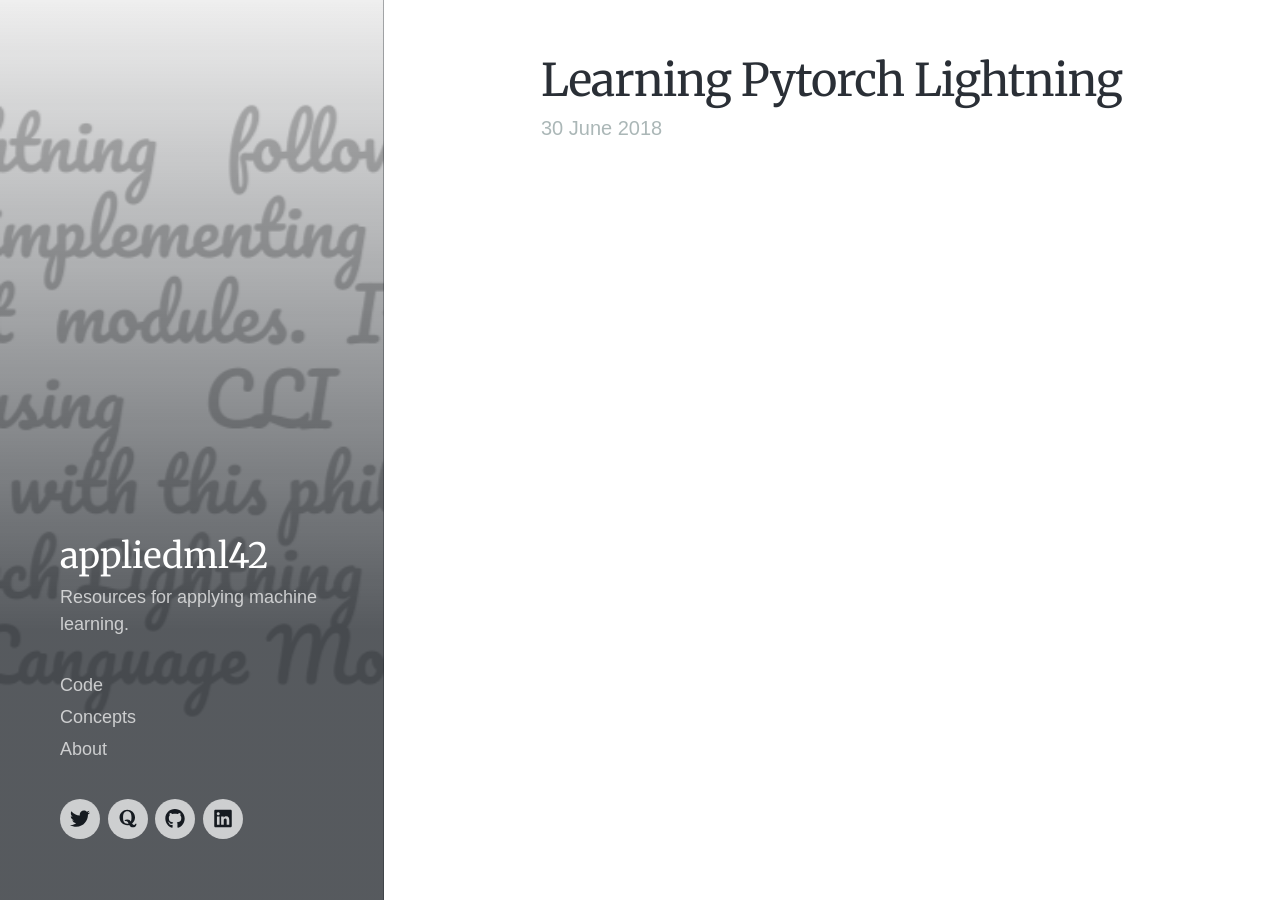
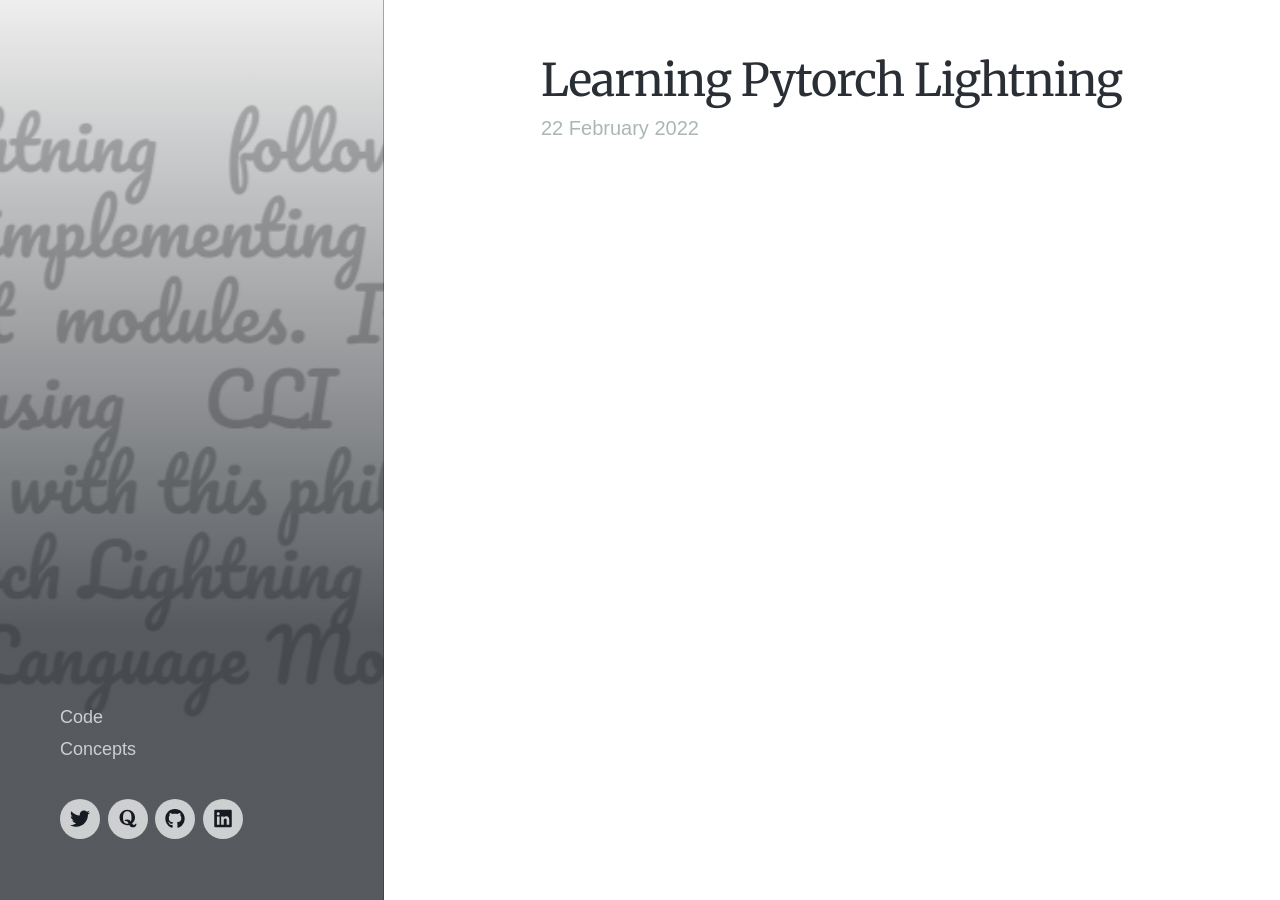
Before and after one commit to appliedml42/appliedml42.github.io, a Jekyll site: the page built from _posts/2022-02-22-pytorch-lightning.md, in a window 1280 px wide and 900 px high. Built offline with Jekyll 4.4.1, drawn with Linux system fonts in a browser that asks for light colours; nearby versions of some CDN libraries; some web fonts are replaced.

Commit message:
ux updates

```diff
--- a/_data/settings.yml
+++ b/_data/settings.yml
@@ -1,7 +1,7 @@
 basic_settings:
   site_title: appliedml42
   site_tagline: Resources for applying machine learning.
-  favicon_image: /images/favicon.png
+  favicon_image:
 
 header_settings:
   logo_image:
@@ -14,8 +14,6 @@ menu_settings:
       url: '/'
     - title: 'Concepts'
       url: '/projects/'
-    - title: 'About'
-      url: '/about'
 
 grid_settings:
   grid_spacing: 10
--- a/_includes/header.html
+++ b/_includes/header.html
@@ -12,12 +12,12 @@
 			<img src="{{ site.data.settings.header_settings.logo_image | relative_url }}" class="header__logo__img">
 		</a>
 		{% else %}
-		<a href="{{ site.baseurl }}/" class="header__title">
+		<!--<a href="{{ site.baseurl }}/" class="header__title">
 			{{ site.data.settings.basic_settings.site_title }}
-		</a>
+		</a>-->
 		{% endif %}
 
-		<p class="header__tagline">{{ site.data.settings.basic_settings.site_tagline }}</p>
+		<!--<p class="header__tagline">{{ site.data.settings.basic_settings.site_tagline }}</p>-->
 
 		<div class="menu">
 			<div class="menu__toggle js-menu-toggle">
--- a/_posts/2022-02-22-pytorch-lightning.md
+++ b/_posts/2022-02-22-pytorch-lightning.md
@@ -2,7 +2,7 @@
 title: 'Learning Pytorch Lightning'
 sitemap: false
 redirect: https://wandb.ai/appliedml42/language_modeling?workspace=user-appliedml42
-date: 2018-06-30 00:00:00
+date: 2022-02-22 00:00:00
 featured_image: '/images/pytorch-lightning/header-landscape.png'
 excerpt: This project implements Transformer based Language Models using Pytorch Lightning.
 ---
```
Also changed, not shown: _pages/about.md (deleted, +0 -12 lines), images/demo/demo-landscape.jpg.
